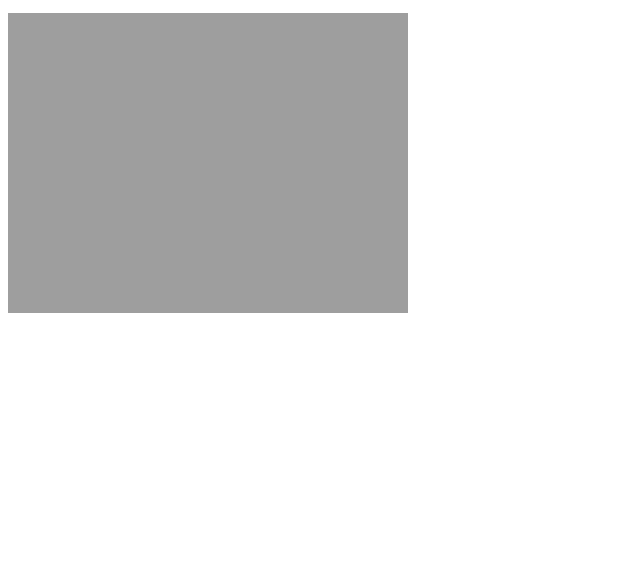
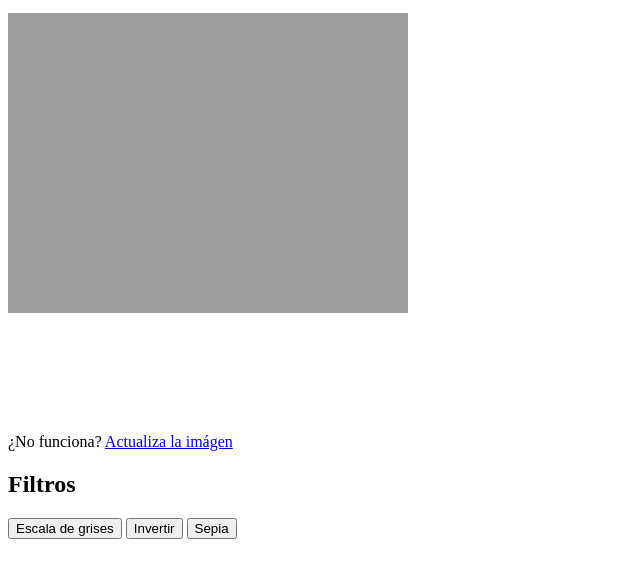
Before and after one commit to AntonyMorar/FiltrosImagenes, a plain HTML site: page index.html in a window 1280 px wide. Shown: the part 148-726 px from the top of the page, without its empty margins (0-640 px from the left). Drawn offline with nearby package versions, Linux system fonts and the light colour scheme.

Commit message:
:sparkles: Todos los filtros

```diff
--- a/index.html
+++ b/index.html
@@ -13,9 +13,16 @@
     </div>
 
 
-
     <div class="imageContainer">
       <canvas id="imagePreview" width="400" height="400">
+    </div>
+
+    <div class="buttons">
+      <p>¿No funciona? <a href="index.html">Actualiza la imágen</a></p>
+      <h2>Filtros</h2>
+      <button type="button" name="button" onclick="filtroGrises(ctx,400,400)">Escala de grises</button>
+      <button type="button" name="button" onclick="filtroInvertir(ctx,400,400)">Invertir</button>
+      <button type="button" name="button" onclick="filtroSepia(ctx,400,400)">Sepia</button>
     </div>
 
     <script type="text/javascript" src="http://code.jquery.com/jquery.min.js"></script>
--- a/mimp.js
+++ b/mimp.js
@@ -5,9 +5,11 @@ var ctx = imagePreview.getContext("2d");
 var sourceImageArray = ['https://pbs.twimg.com/profile_images/378800000532546226/dbe5f0727b69487016ffd67a6689e75a_400x400.jpeg',
 'https://d31j74p4lpxrfp.cloudfront.net/sites/default/files/cr_files/2611_sabes_interpretar_las_senales_que_tu_perro_te_da_2.jpg',
 'https://3d4igz27oxtl2iwox73y9smh-wpengine.netdna-ssl.com/wp-content/uploads/2017/07/stock-photo-dog-with-soft-chew-toy.png',
-'https://encrypted-tbn0.gstatic.com/images?q=tbn:ANd9GcQgwcfdRucvmivF-Z-XiPdH5csFUOI_Uy66NUbLNuXn1fSKvpF7',
 'https://i.imgur.com/zqSKewU.jpg',
-'http://i.imgur.com/CvWoXZe.jpg'];
+'http://i.imgur.com/CvWoXZe.jpg',
+'http://1.bp.blogspot.com/_mEVP28znA60/SPbIIA9Y4YI/AAAAAAAAACw/KMwZFAsTkSg/s400/roe+with+lizard.jpg',
+'https://www.discoverlongisland.com/wp-content/uploads/2015/11/NYStateBird-400x400.jpg',
+'https://pbs.twimg.com/profile_images/709478977056935936/DycN2L-6_400x400.jpg'];
 var randomNumber = Math.floor(Math.random()*sourceImageArray.length);
 
 var sourceImage = sourceImageArray[randomNumber]
@@ -23,17 +25,38 @@ img.src = sourceImage, img.crossOrigin = "Anonymous", img.onload = function() {
     data=imgData.data;
 };
 
-
 var filtroGrises = function(ctx, w, h){
   for (var i = 0; i < data.length; i += 4){
     var r = data[i];
     var g = data[i + 1];
     var b = data[i + 2];
-    console.log("DATA  " + i + " is: ======> " + r + ", " + g + ", " + b)
-    data[i]     = r*(1/3) + g*(1/3) + g*(1/3);
-    data[i + 1] = r*(1/3) + g*(1/3) + g*(1/3);
-    data[i + 2] = r*(1/3) + g*(1/3) + g*(1/3);
-    console.log("DATA Final  " + i + "is: ------> " + data[i] + ", " + data[i + 1] + ", " +data[i + 2])
+    data[i]     = (r+g+b)/3;
+    data[i + 1] = (r+g+b)/3;
+    data[i + 2] = (r+g+b)/3;
   }
   ctx.putImageData(imgData, 0, 0);
 }
+
+var filtroInvertir = function(ctx, w, h){
+  for (var i = 0; i < data.length; i += 4){
+    var r = data[i];
+    var g = data[i + 1];
+    var b = data[i + 2];
+    data[i] = r*(-1) + 255;
+    data[i + 1] = g*(-1) + 255;
+    data[i + 2] = b*(-1) + 255;
+  }
+  ctx.putImageData(imgData, 0, 0);
+}
+
+var filtroSepia = function(ctx, w, h){
+  for (var i = 0; i < data.length; i += 4){
+    var r = data[i];
+    var g = data[i + 1];
+    var b = data[i + 2];
+    data[i] = r*0.393 + g*0.769 + b*0.189;
+    data[i + 1] = r*0.349 + g*0.686 + b*0.168;
+    data[i + 2] = r*0.272 + g*0.534 + b*0.131;
+  }
+  ctx.putImageData(imgData, 0, 0);
+}
```
Also changed, not shown: 1 other file.
